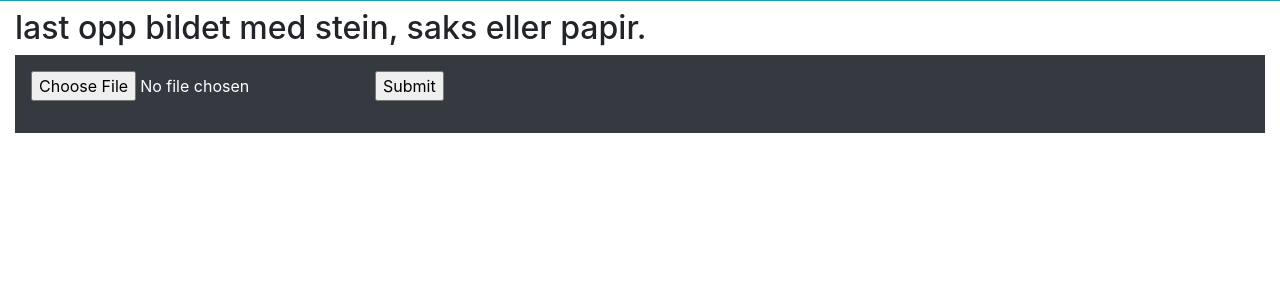
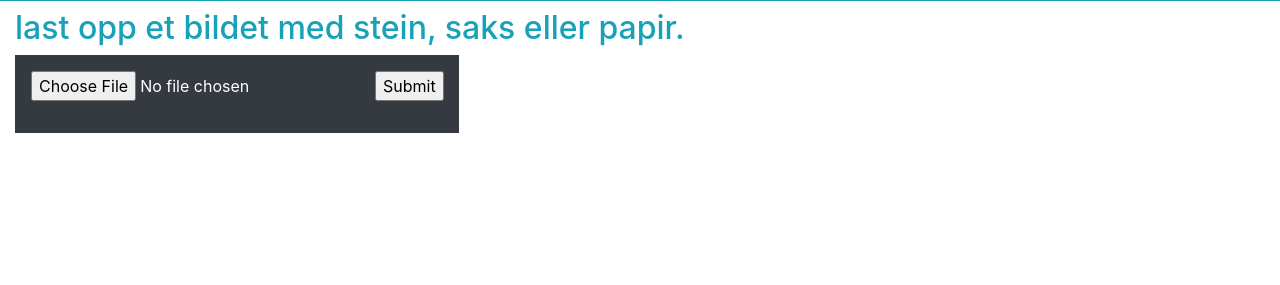
Before and after one commit to 577799/dat158-ml-oblig2, a Flask app: page /upload in a window 1280 px wide. Shown: the part 89-374 px from the top of the page. Run offline with Flask 2, Linux system fonts and the light colour scheme; some libraries are stand-ins or nearby versions.

Commit message:
laget finere layout

```diff
--- a/templates/index.html
+++ b/templates/index.html
@@ -34,5 +34,5 @@
       <script>window.jQuery || document.write('<script src="../assets/js/vendor/jquery.slim.min.js"><\/script>')</script><script src="../assets/dist/js/bootstrap.bundle.min.js"></script>
         <script src="https://cdnjs.cloudflare.com/ajax/libs/feather-icons/4.9.0/feather.min.js"></script>
         <script src="https://cdnjs.cloudflare.com/ajax/libs/Chart.js/2.7.3/Chart.min.js"></script>
-        <script src="dashboard.js"></script></body>
+        </body>
 </html>
--- a/templates/upload.html
+++ b/templates/upload.html
@@ -1,9 +1,9 @@
 {% extends "index.html" %}
 {% block title %} upload page {% endblock %}
 {% block content %}
-<h2> last opp bildet med stein, saks eller papir.</h2>
+<h2 class="text-info"> last opp et bildet med stein, saks eller papir.</h2>
 
-<div class="p-3 mb-2 bg-dark text-white">
+<div class="p-3 mb-2 bg-dark text-white d-inline-flex p-2 bd-highlight">
 <form action = "http://localhost:5000/uploader" method = "POST" enctype = "multipart/form-data">
 <div class="input-group mb-3">
     <div class="input-group-prepend">
```
